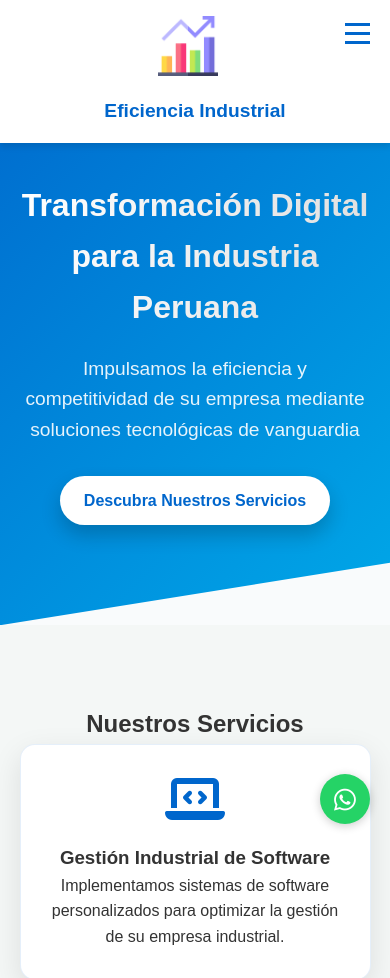
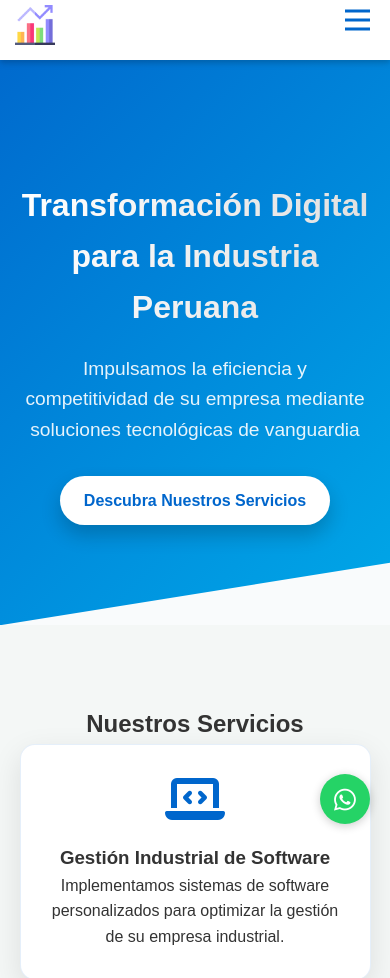
Before and after one commit to yasserev/web-cosaj, a website: page index.html in a window 390 px wide. Shown: the top 978 px of the page. Drawn offline with Linux system fonts and the light colour scheme.

Commit message:
Optimizar diseño de cabecera para móviles

```diff
--- a/styles.css
+++ b/styles.css
@@ -60,33 +60,27 @@ header {
 
 nav {
     display: flex;
+    align-items: center;
     justify-content: space-between;
-    align-items: center;
-    padding: 1rem 5%;
-    max-width: 1200px;
-    margin: 0 auto;
+    padding: 15px 20px;
+    background-color: white;
+    box-shadow: 0 2px 5px rgba(0,0,0,0.1);
 }
 
 nav .logo {
     display: flex;
     align-items: center;
-    gap: 10px;
 }
 
 nav .logo img {
-    height: 60px;
-    margin-right: 15px;
-    transition: transform 0.3s ease;
+    height: 50px;
+    margin-right: 10px;
 }
 
-nav .logo .company-name {
+nav .company-name {
+    font-size: 1.2em;
     font-weight: bold;
-    font-size: 1.2em;
-    color: var(--primary-color); /* Usando el color primario para contraste */
-}
-
-nav .logo img:hover {
-    transform: scale(1.05);
+    color: var(--primary-color);
 }
 
 nav ul {
@@ -142,6 +136,35 @@ nav ul li a:hover::after {
 }
 
 @media screen and (max-width: 768px) {
+    nav {
+        padding: 10px 15px;
+        height: 60px;
+        overflow: hidden;
+    }
+
+    nav .logo {
+        position: absolute;
+        left: 15px;
+        top: 50%;
+        transform: translateY(-50%);
+    }
+
+    nav .logo img {
+        height: 40px;
+        margin-right: 0;
+    }
+
+    nav .company-name {
+        display: none;
+    }
+
+    .hamburger-menu {
+        position: absolute;
+        right: 15px;
+        top: 50%;
+        transform: translateY(-50%);
+    }
+
     .hamburger-menu {
         display: flex;
         position: absolute;
```
